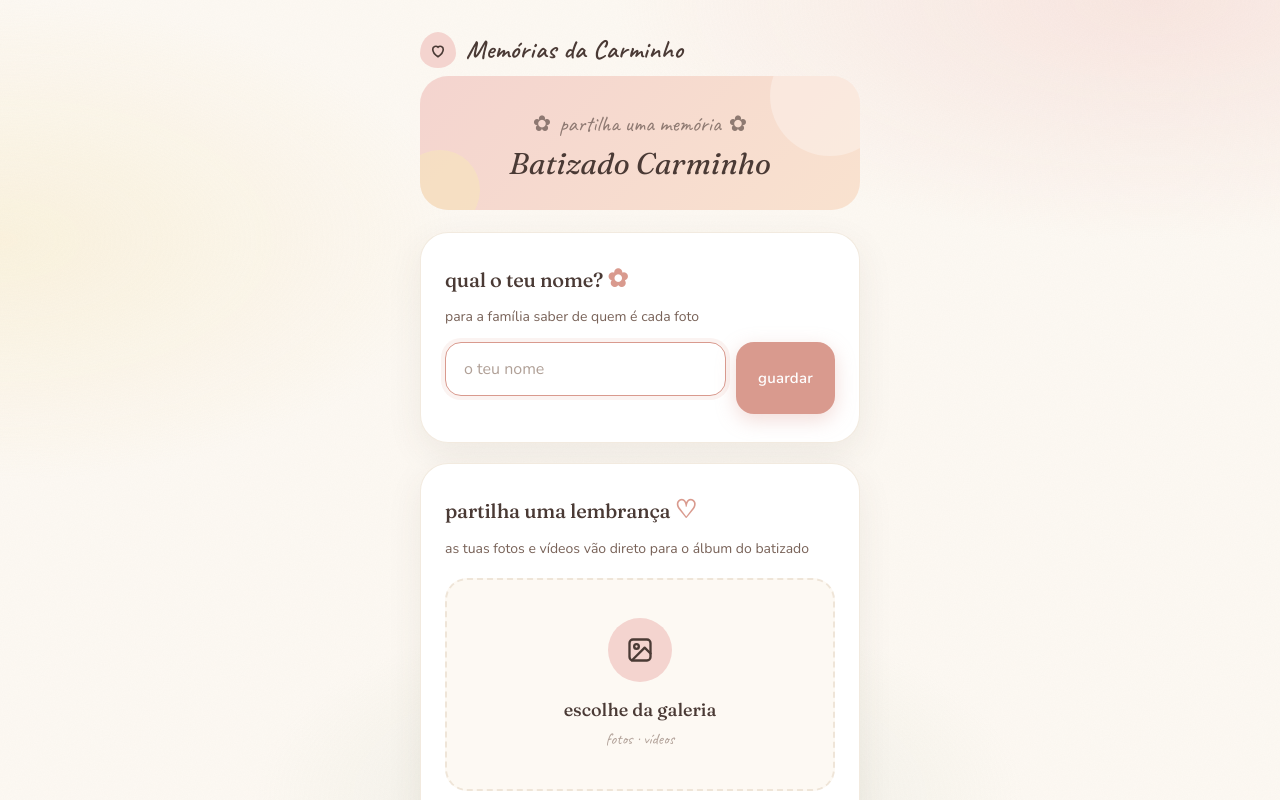
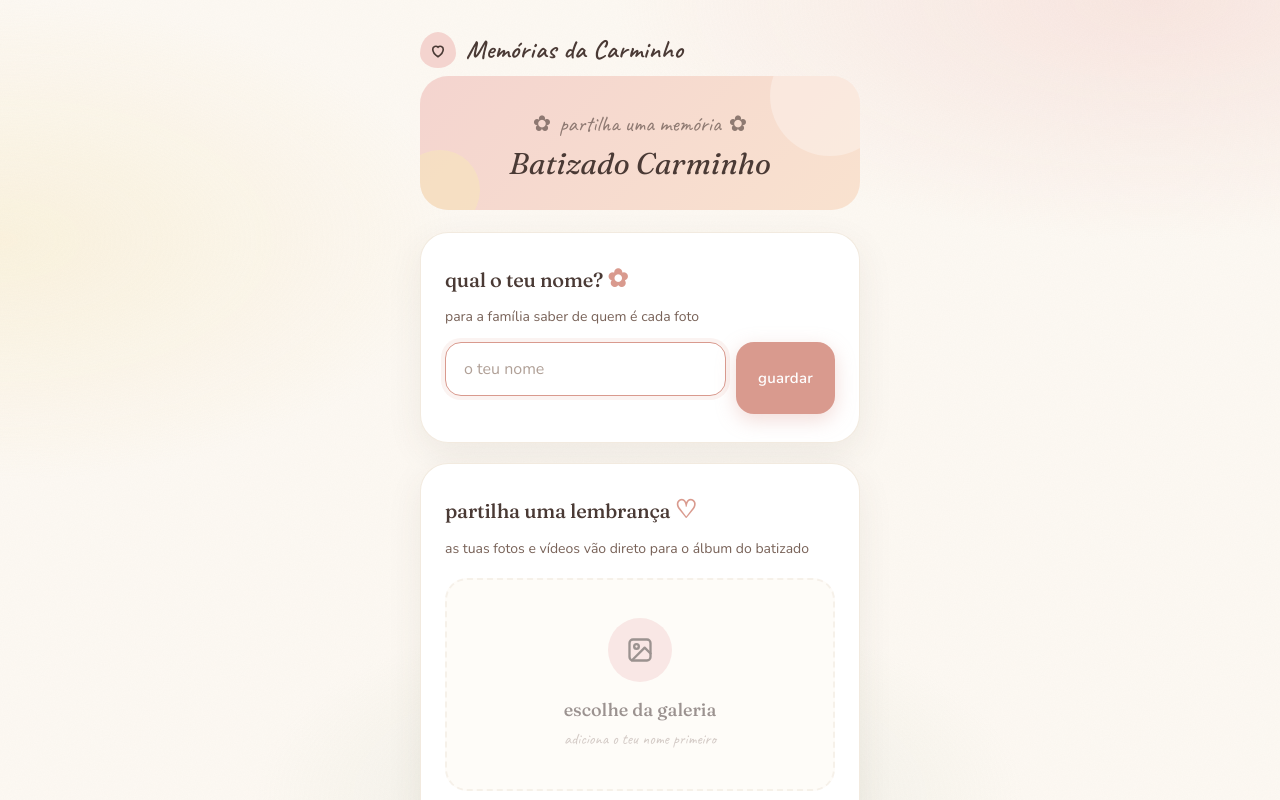
Before and after one commit to cmmagalhaes9/batizado-carminho, a React (Vite) app: page / in a window 1280 px wide. Shown: the top 800 px of the page. Built offline with nearby package versions, Linux system fonts and the light colour scheme.

Commit message:
fix upload
Signed-off-by: cmmagalhaes9 <cmmagalhaes9@hotmail.com>

```diff
--- a/src/features/upload/components/DropZone.module.css
+++ b/src/features/upload/components/DropZone.module.css
@@ -12,6 +12,12 @@
 
 .dropZone:hover {
   border-color: var(--pink-deep);
+}
+
+.dropZoneDisabled {
+  opacity: 0.55;
+  cursor: default;
+  pointer-events: none;
 }
 
 .over {
--- a/src/features/upload/components/DropZone.tsx
+++ b/src/features/upload/components/DropZone.tsx
@@ -55,15 +55,16 @@ export function DropZone({ onFiles, disabled = false }: DropZoneProps) {
   return (
     <>
       <div
-        className={`${styles.dropZone} ${isDragging ? styles.over : ''}`}
-        onDragEnter={handleDragEnter}
-        onDragLeave={handleDragLeave}
-        onDragOver={handleDragOver}
-        onDrop={handleDrop}
-        onClick={() => fileInputRef.current?.click()}
+        className={`${styles.dropZone} ${isDragging ? styles.over : ''} ${disabled ? styles.dropZoneDisabled : ''}`}
+        onDragEnter={disabled ? undefined : handleDragEnter}
+        onDragLeave={disabled ? undefined : handleDragLeave}
+        onDragOver={disabled ? undefined : handleDragOver}
+        onDrop={disabled ? undefined : handleDrop}
+        onClick={disabled ? undefined : () => fileInputRef.current?.click()}
         role="button"
-        tabIndex={0}
+        tabIndex={disabled ? -1 : 0}
         aria-label="Escolher fotos da galeria"
+        aria-disabled={disabled}
       >
         <input
           ref={fileInputRef}
@@ -82,13 +83,13 @@ export function DropZone({ onFiles, disabled = false }: DropZoneProps) {
           </svg>
         </div>
         <div className={styles.title}>escolhe da galeria</div>
-        <div className={styles.hint}>fotos · vídeos</div>
+        <div className={styles.hint}>{disabled ? 'adiciona o teu nome primeiro' : 'fotos · vídeos'}</div>
       </div>
 
       <button
         type="button"
         className={styles.cameraBtn}
-        onClick={() => cameraInputRef.current?.click()}
+        onClick={disabled ? undefined : () => cameraInputRef.current?.click()}
         disabled={disabled}
       >
         <input
@@ -97,6 +98,7 @@ export function DropZone({ onFiles, disabled = false }: DropZoneProps) {
           accept="image/*"
           capture="environment"
           onChange={handleFileChange}
+          disabled={disabled}
           className={styles.hiddenInput}
         />
         <svg
```
